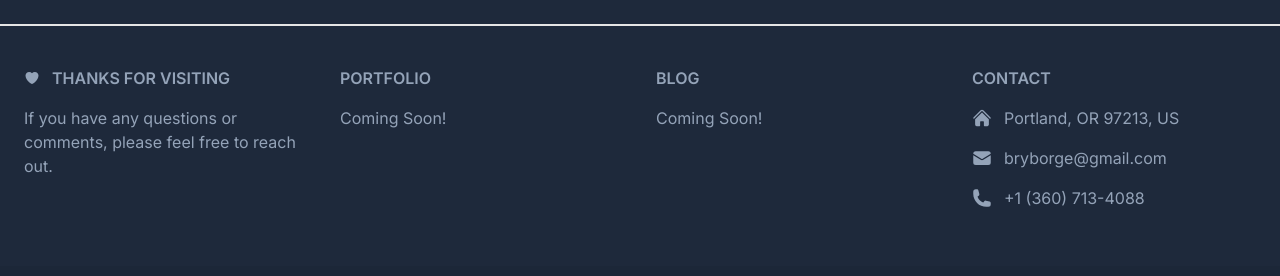
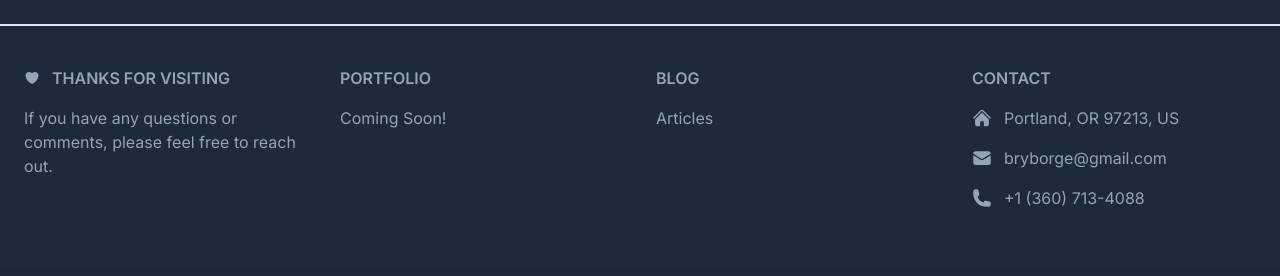
Before and after one commit to bryborge/portfolio, a Next.js app: page /blog in a window 1280 px wide. Shown: the part 912-1188 px from the top of the page. Built offline with nearby package versions, Linux system fonts and the light colour scheme.

Commit message:
Add blog article categories; Add to links to footer

```diff
--- a/app/blog/[slug]/page.tsx
+++ b/app/blog/[slug]/page.tsx
@@ -19,9 +19,6 @@ const Article = async ({ params }: { params: { slug: string } }) => {
       <div className="mx-auto max-w-screen-xl lg:flex lg:justify-between lg:gap-4 mb-auto">
         <div className="width-full">
           <div className="px-12 py-12 md:py-20 lg:px-24 font-sans">
-            {/* <h1 className="text-xl md:text-2xl font-bold leading-snug text-slate-200 mb-4 uppercase">
-              {articleData.title}
-            </h1> */}
             <article className="article" dangerouslySetInnerHTML={{ __html: articleData.contentHtml }} />
             <Link
               href="/blog"
--- a/app/components/Footer/BlogLinks/index.tsx
+++ b/app/components/Footer/BlogLinks/index.tsx
@@ -1,17 +1,30 @@
+import { getArticleCategories } from "@/lib/articles";
+import Link from "next/link";
+
 /**
  * Renders the BlogLinks component.
  *
  * @return {JSX.Element} The rendered BlogLinks component.
  */
 const BlogLinks = (): JSX.Element => {
+  const categories = getArticleCategories();
+
+  // TODO: Change href to point to specific blog category, like: `/blog/category/${category}`
   return (
     <div>
       <h6 className="mb-4 flex justify-center font-semibold uppercase md:justify-start">
         Blog
       </h6>
-      <p className="mb-4">
-        Coming Soon!
-      </p>
+
+      {categories.map((category) => (
+        <p key={category} className="mb-4">
+          <Link
+            href={'/blog'}
+            className="hover:underline">
+            {category}
+          </Link>
+        </p>
+      ))}
     </div>
   );
 }
--- a/articles/coming-soon.md
+++ b/articles/coming-soon.md
@@ -2,8 +2,9 @@
 title: "Coming Soon!"
 date: "09-04-2024"
 description: "The blog system is under active development."
+category: "Articles"
 ---
 
 # Coming Soon!
 
-I'm actively working on the blogging system for this site.  Stay tuned!
+I'm actively working on the blogging system for this site. Stay tuned!
--- a/lib/articles.ts
+++ b/lib/articles.ts
@@ -8,6 +8,7 @@ type articleItem = {
   id: string;
   title: string;
   date: string;
+  category?: string;
   description: string;
 };
 
@@ -27,6 +28,7 @@ export const getArticleItems = (): articleItem[] => {
       id,
       title: matterResult.data.title,
       date: matterResult.data.date,
+      category: matterResult.data.category,
       description: matterResult.data.description
     };
   });
@@ -39,6 +41,18 @@ export const getArticleItems = (): articleItem[] => {
     }
   });
 };
+
+export const getArticleCategories = (): string[] => {
+  const articleItems = getArticleItems();
+  const categories = new Set<string>();
+  articleItems.forEach((article) => {
+    if (article.category) {
+      categories.add(article.category);
+    }
+  });
+
+  return Array.from(categories);
+}
 
 // TODO: add date filtering
 // TODO: add category filtering
```
